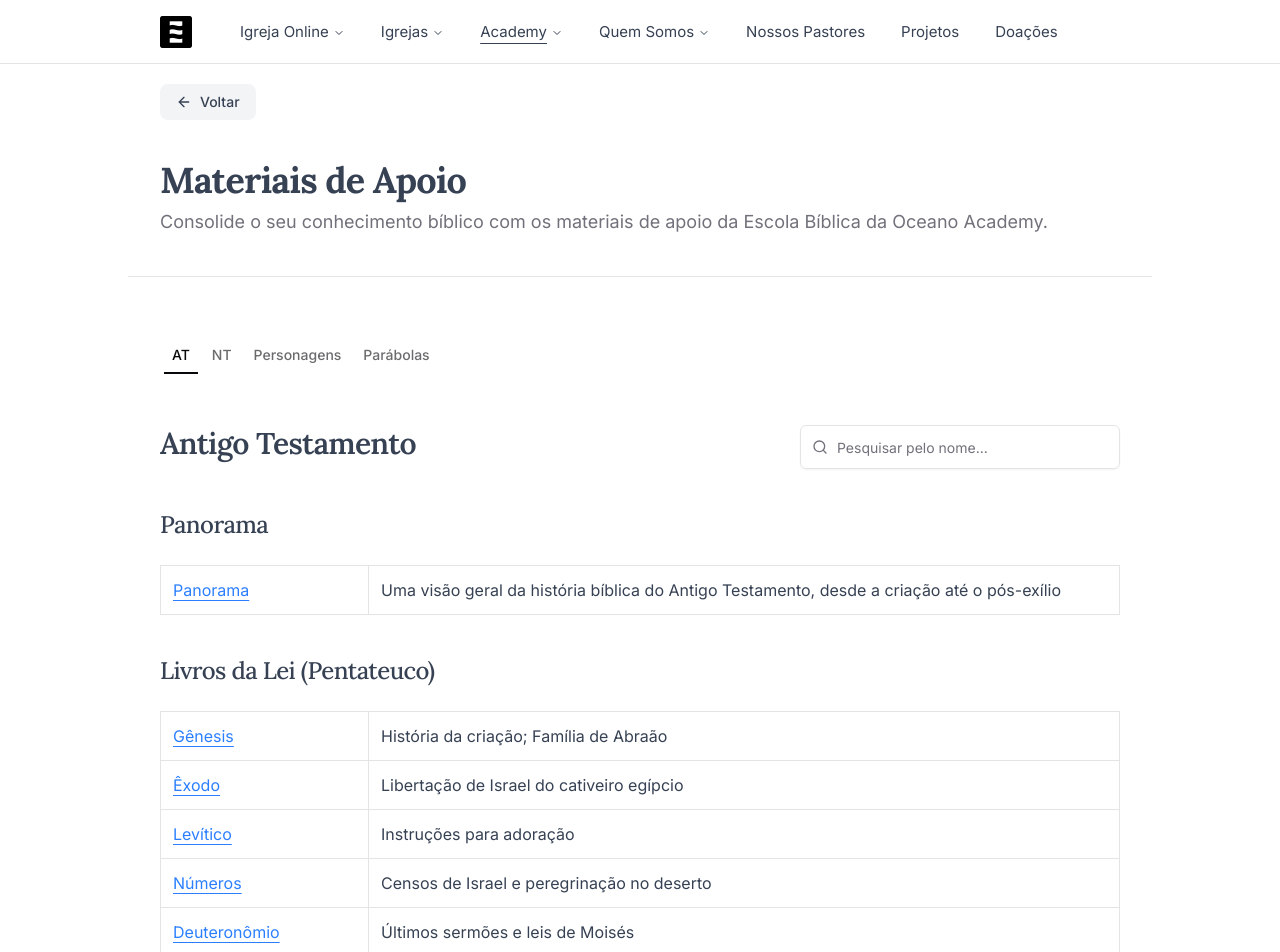
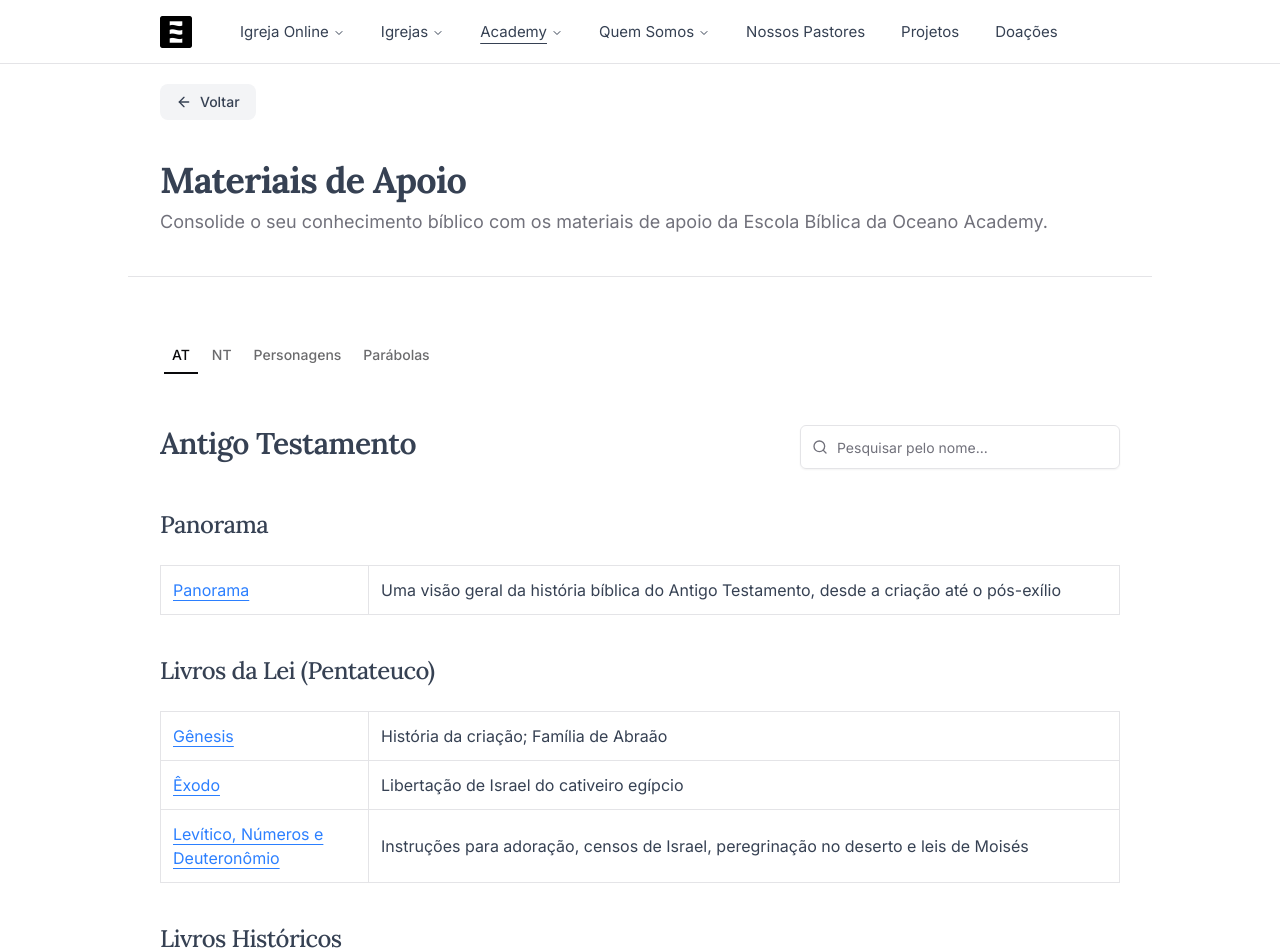
Before and after one commit to oceanodg/ocn-institucional-v4, a Next.js app: page /oceano-academy/materiais-didaticos in a window 1280 px wide. Shown: the top 952 px of the page. Built offline with nearby package versions, Linux system fonts and the light colour scheme.

Commit message:
refactor: consolidate Levítico, Números, and Deuteronômio materials into a single entry with combined descriptions

```diff
--- a/app/(site)/oceano-academy/materiais-didaticos/page.tsx
+++ b/app/(site)/oceano-academy/materiais-didaticos/page.tsx
@@ -54,18 +54,9 @@ const oldTestamentMaterials: MaterialGroup[] = [
         url: "/oceano-academy/materiais-didaticos/exodo",
       },
       {
-        title: "Levítico",
-        description: "Instruções para adoração",
-        url: "/oceano-academy/materiais-didaticos/levitico-numero-deuteronomio",
-      },
-      {
-        title: "Números",
-        description: "Censos de Israel e peregrinação no deserto",
-        url: "/oceano-academy/materiais-didaticos/levitico-numero-deuteronomio",
-      },
-      {
-        title: "Deuteronômio",
-        description: "Últimos sermões e leis de Moisés",
+        title: "Levítico, Números e Deuteronômio",
+        description:
+          "Instruções para adoração, censos de Israel, peregrinação no deserto e leis de Moisés",
         url: "/oceano-academy/materiais-didaticos/levitico-numero-deuteronomio",
       },
     ],
```
